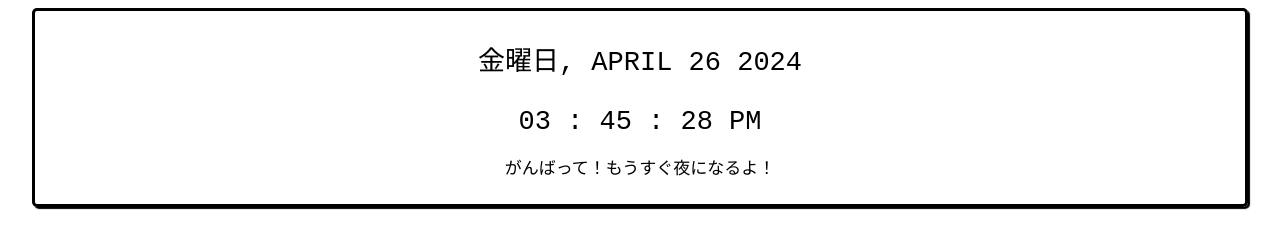
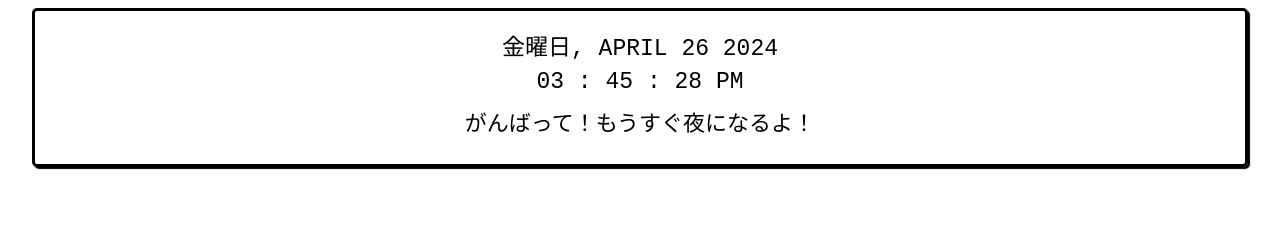
Before and after one commit to yamashan/notion, a plain HTML site: page index.html in a window 1280 px wide. Drawn offline with Linux system fonts and the light colour scheme.

Commit message:
Update index.html

```diff
--- a/index.html
+++ b/index.html
@@ -26,25 +26,25 @@
 
         .date {
             font-family: monospace;
-            font-size: 3em;
-            line-height: 1.5;
+            font-size: 2.5em;
+            line-height: 1;
         }
 
         .greet {
-            font-size: 1.5em;
+            font-size: 2em;
             line-height: 1.5;
         }
 
         .clock {
             font-family: monospace;
-            font-size: 3em;
-            line-height: 1.5;
+            font-size: 2.5em;
+            line-height: 1;
         }
 
         .time {
             display: inline-block;
             min-width: 20px;
-            line-height: 1.5;
+            line-height: 1;
         }
 
         .colon {
```
